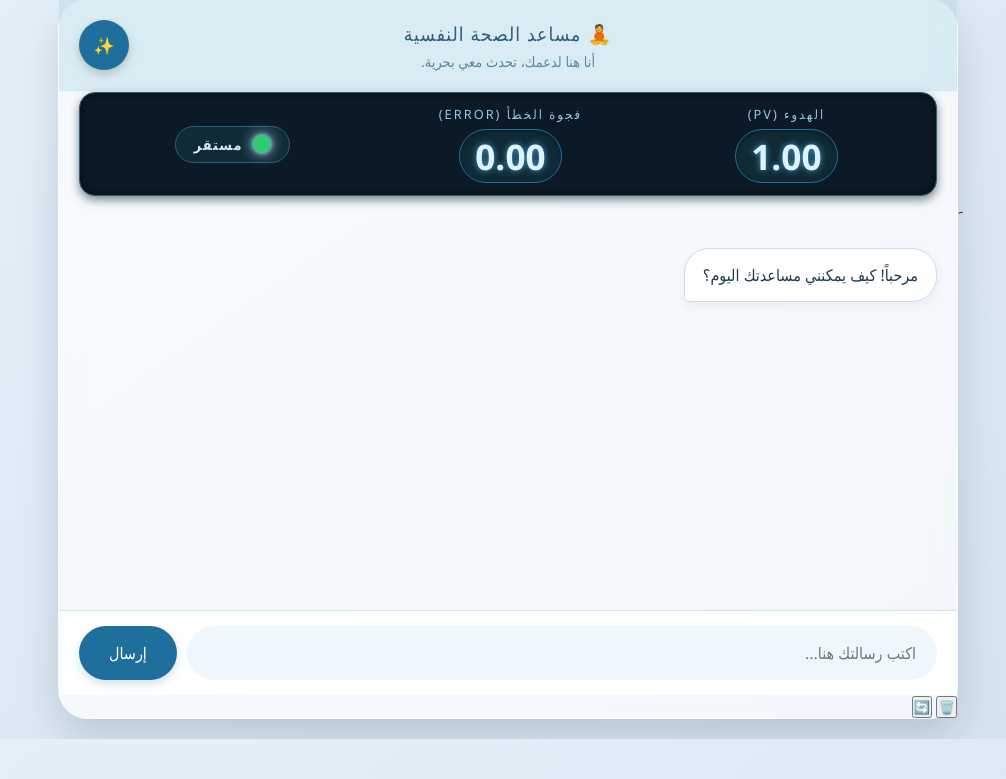
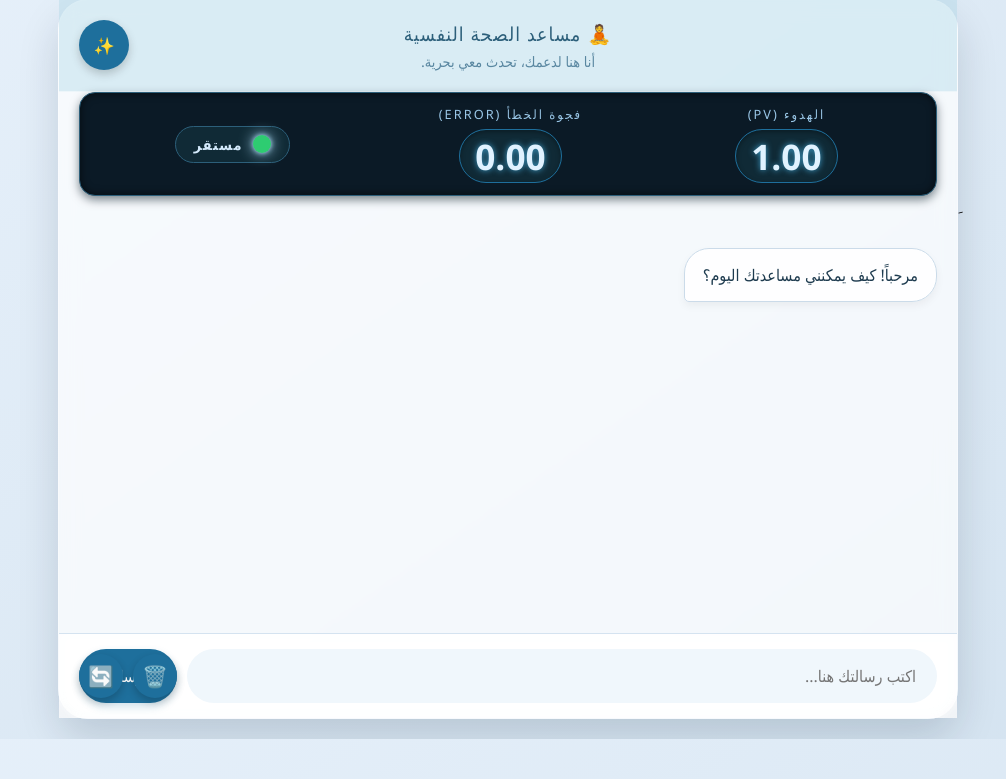
Before and after one commit to abd-shan/mental-health-chatbot, a FastAPI app: page / in a window 1280 px wide. Shown: the part 21-800 px from the top of the page, without its empty margins (132-1138 px from the left). Run offline with FastAPI, Linux system fonts and the light colour scheme.

Commit message:
Add styles for control and icon buttons
Added styles for control buttons and icon buttons.

```diff
--- a/static/style.css
+++ b/static/style.css
@@ -621,3 +621,41 @@
 .control-dashboard.disturbance {
     animation: alertBlink 1.2s infinite;
 }
+
+
+
+/* أزرار التحكم الإضافية */
+.control-buttons {
+    position: absolute;
+    bottom: 20px;
+    left: 20px;
+    display: flex;
+    gap: 10px;
+    z-index: 10;
+}
+
+.icon-btn {
+    width: 44px;
+    height: 44px;
+    border-radius: 50%;
+    background: #1e6f9c;
+    color: white;
+    border: none;
+    box-shadow: 0 4px 8px rgba(0,0,0,0.2);
+    font-size: 1.3rem;
+    cursor: pointer;
+    display: flex;
+    align-items: center;
+    justify-content: center;
+    transition: all 0.2s;
+}
+
+.icon-btn:hover {
+    background: #145a80;
+    transform: scale(1.1);
+}
+
+/* تحسين مظهر التلميحات */
+[title] {
+    cursor: help;
+}
```
